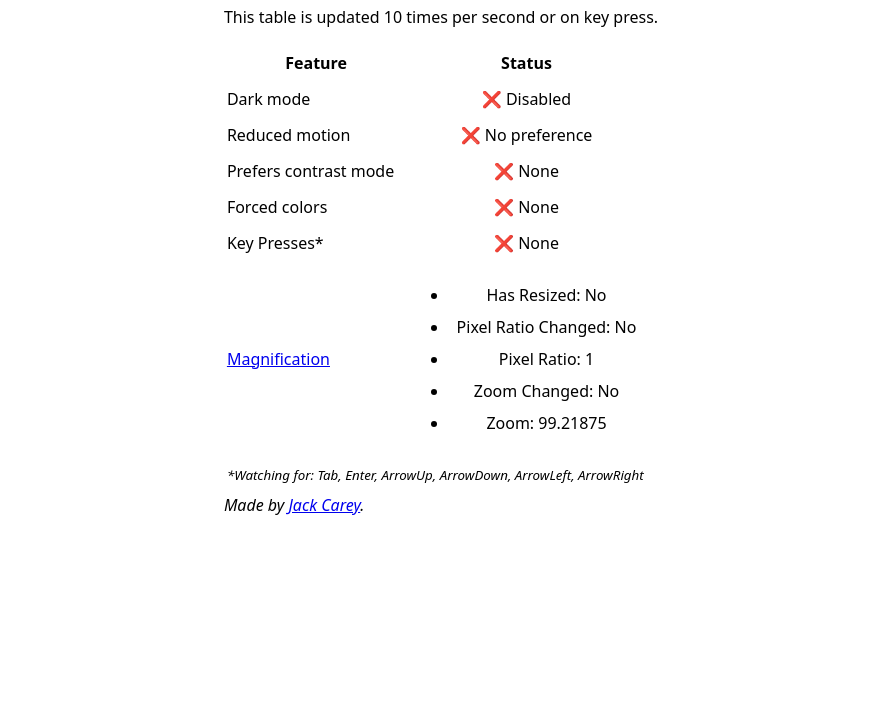
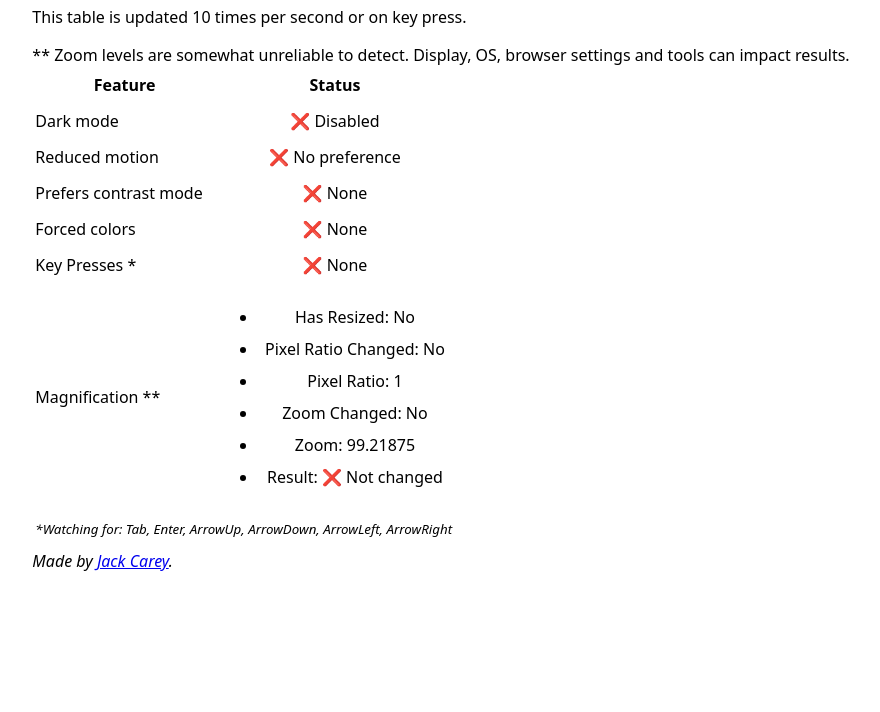
Before and after one commit to jackcarey/web-a11y-checks, a plain HTML site: page index.html in a window 1280 px wide. Shown: the part 88-800 px from the top of the page, without its empty margins (199-1079 px from the left). Drawn offline with Linux system fonts and the light colour scheme.

Commit message:
add zoom caveat

```diff
--- a/index.html
+++ b/index.html
@@ -59,15 +59,12 @@
             <td id="feat-forced-colors">?</td>
           </tr>
           <tr>
-            <td>Key Presses*</td>
+            <td>Key Presses *</td>
             <td id="feat-key-presses">?</td>
           </tr>
           <tr>
             <td>
-              <a
-                href="https://developer.mozilla.org/en-US/docs/Web/API/Window/devicePixelRatio#monitoring_screen_resolution_or_zoom_level_changes">
-                Magnification
-              </a>
+                Magnification **
             </td>
             <td id="feat-magnification">?</td>
           </tr>
@@ -76,6 +73,7 @@
           <tr>
             <td colspan="2" id="watched-keys"></td>
           </tr>
+          <tr>** Zoom levels are somewhat unreliable to detect. Display, OS, browser settings and tools can impact results.</tr>
         </tfoot>
       </table>
     </main>
@@ -126,6 +124,7 @@
           Zoom: zoom,
           'Zoom Changed': zoomChanged ? 'Yes' : 'No',
           'Has Resized': hasResized ? 'Yes' : 'No',
+          result: pixelRadioChanged || zoomChanged,
         };
       }
       function updateDOM() {
@@ -143,6 +142,7 @@
         ).innerHTML = `<ul>${Object.entries(magnificationData())
           .sort()
           .map(([key, value]) => {
+            if(key=='result') return `<li>Result: ${value ? `✅ Changed`: `❌ Not changed`}</li>`;
             return `<li>${key}: ${value}</li>`;
           })
           .join('\n')}</ul>`;
```
